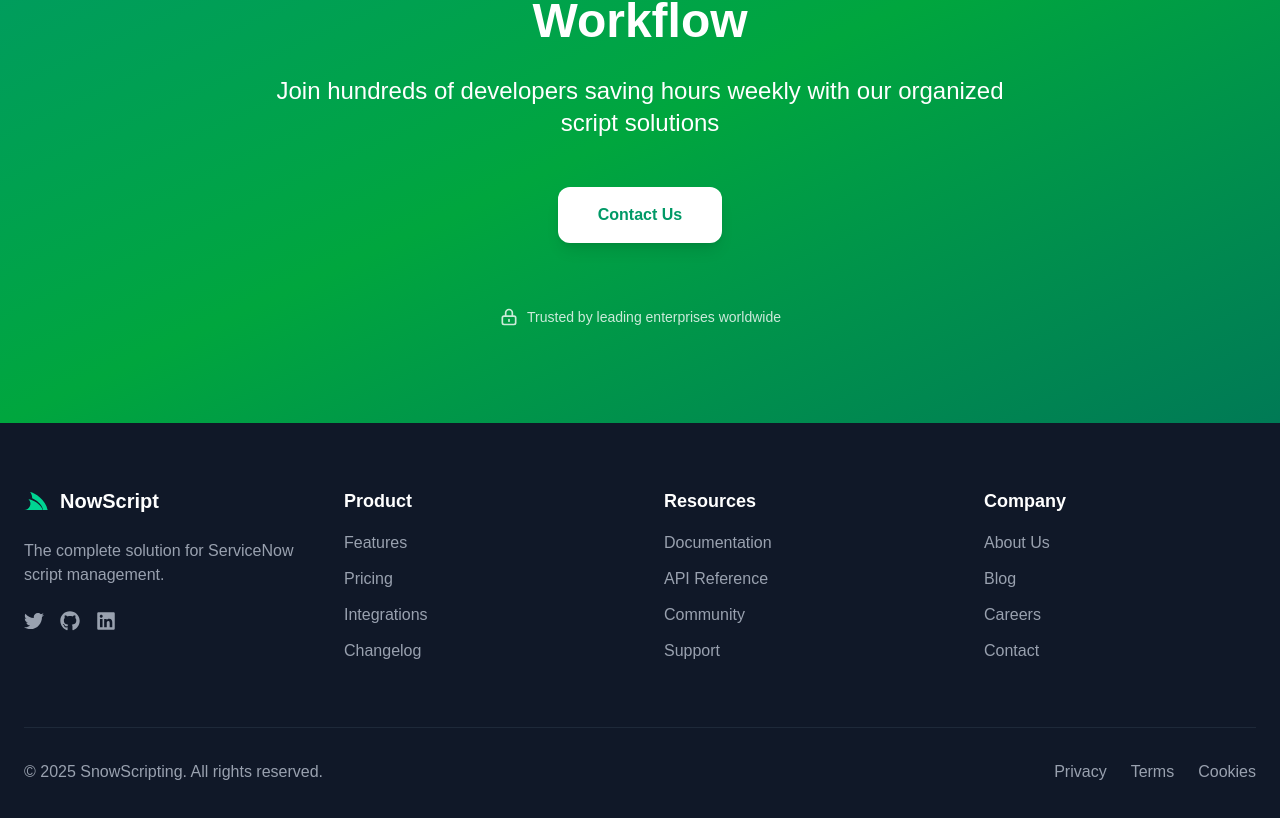
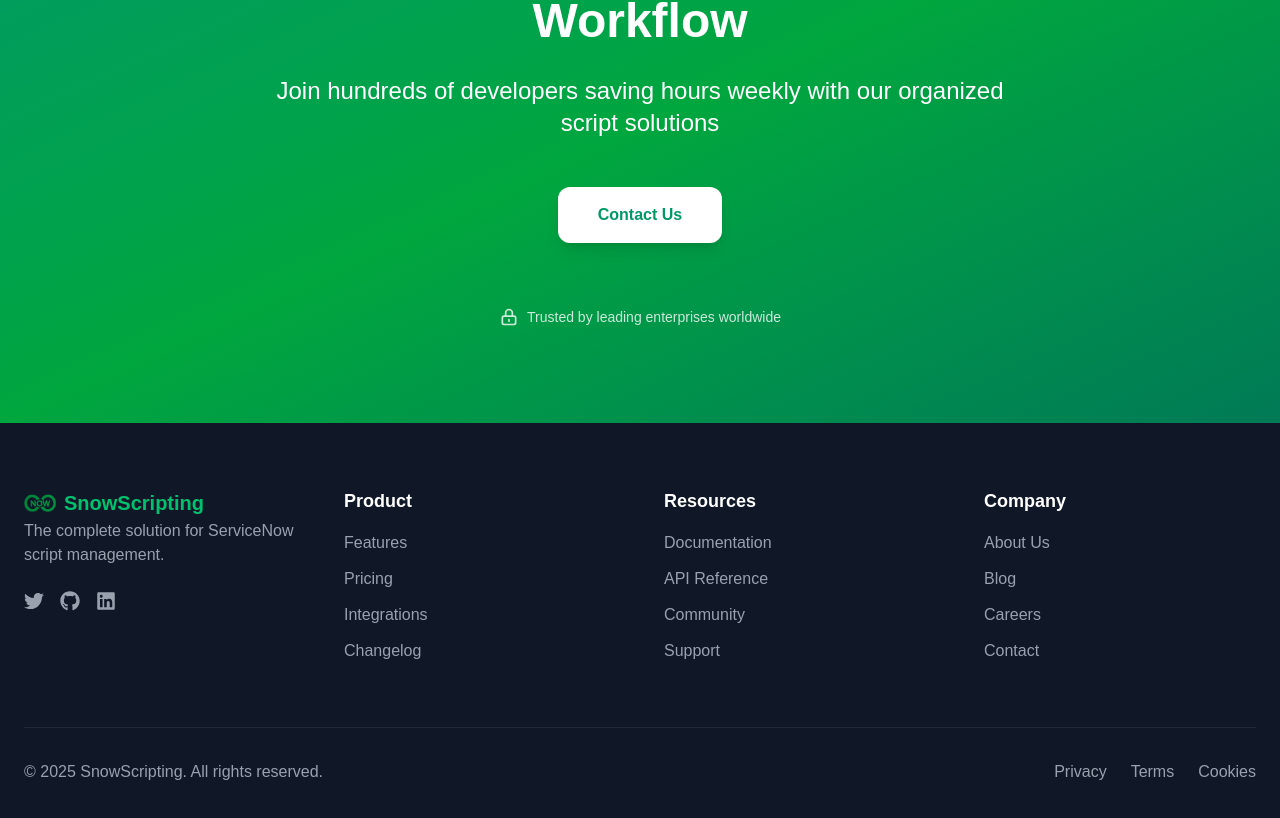
Before and after one commit to satyamgit1/SnowScripting, a Next.js app: page / in a window 1280 px wide. Shown: the part 3844-4662 px from the top of the page. Built offline with nearby package versions, Linux system fonts and the light colour scheme; no server answers; a web font is replaced by a local one.

Commit message:
footer fix

```diff
--- a/pages/index.js
+++ b/pages/index.js
@@ -32,6 +32,7 @@
 } from "react-icons/fa";
 import BlurText from "./BlurText";
 import Header from "pages/Header";
+import Footer from "components/Footer";
 
 export default function LandingPage() {
   const [activeFeature, setActiveFeature] = useState(0);
@@ -690,7 +691,7 @@
         </section>
 
         {/* Footer */}
-        <footer className="py-16 bg-gray-900 text-gray-400">
+        {/* <footer className="py-16 bg-gray-900 text-gray-400">
           <div className="max-w-7xl mx-auto px-6">
             <div className="grid grid-cols-1 md:grid-cols-4 gap-12">
               <div>
@@ -845,7 +846,8 @@
               </div>
             </div>
           </div>
-        </footer>
+        </footer> */}
+        <Footer/>
       </div>
     </>
   );
```
